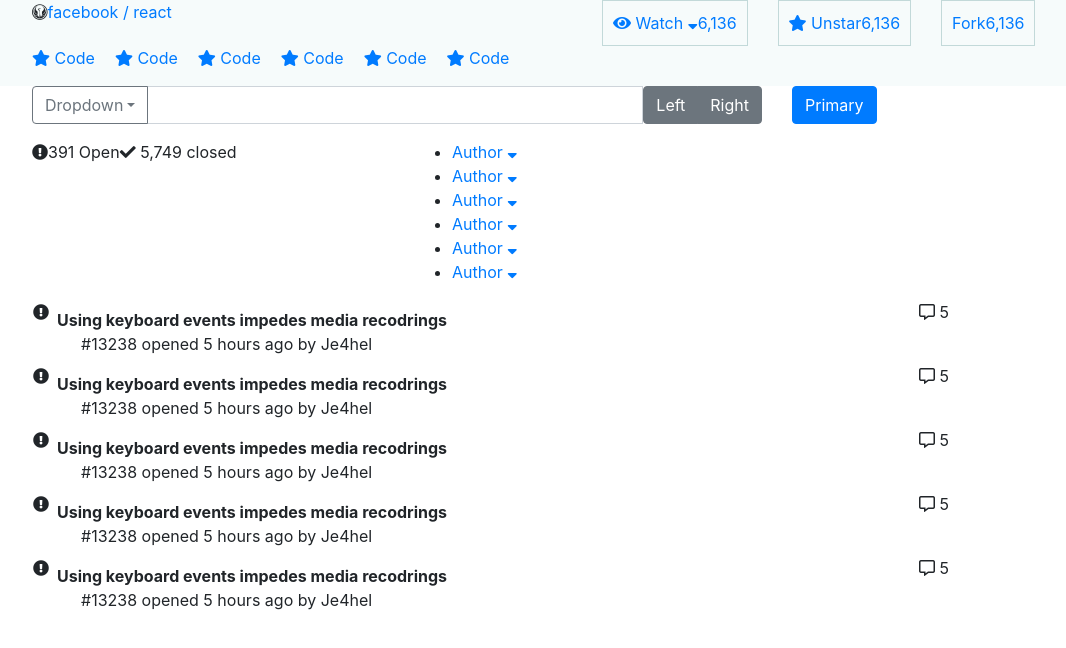
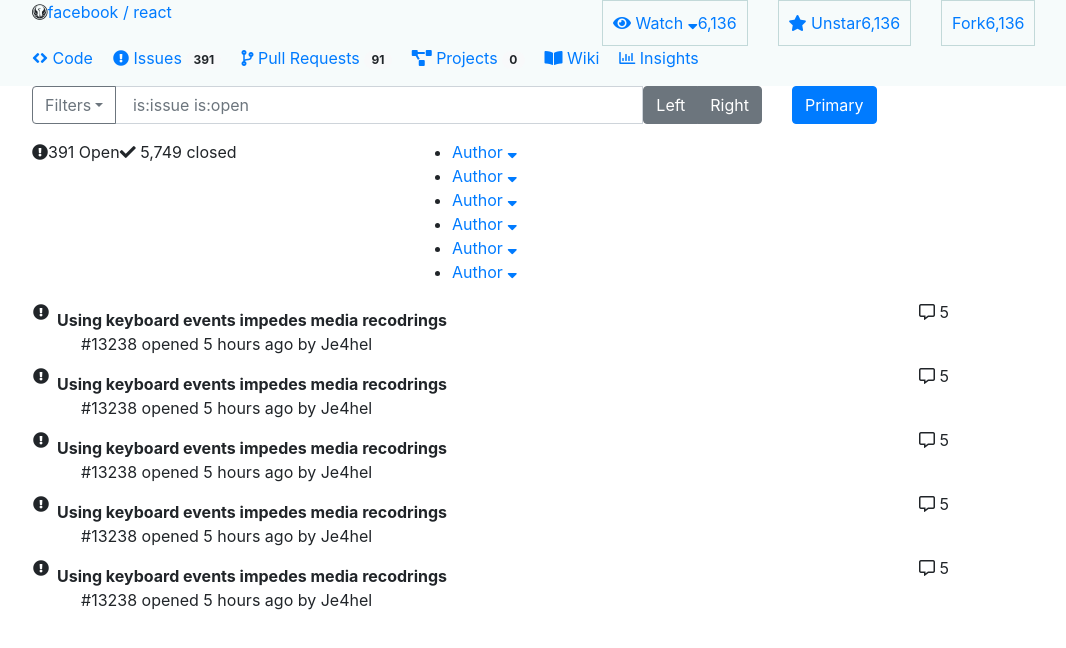
Before and after one commit to eb-arun/Github-Issues-Page-Sample, an Angular app: page / in a window 1280 px wide. Shown: the top 648 px of the page, without its empty margins (53-1119 px from the left). Built offline with nearby package versions, Linux system fonts and the light colour scheme.

Commit message:
HTML Changes

```diff
--- a/src/app/app.component.html
+++ b/src/app/app.component.html
@@ -30,27 +30,27 @@
           <ul class="headerLink">
             <li>
               <a href="#">
-                <i class="fas fa-star"></i> Code</a>
+                <i class="fas fa-angle-left"></i><i class="fas fa-angle-right"></i> Code</a>
             </li>
             <li>
               <a href="#">
-                <i class="fas fa-star"></i> Code</a>
+                <i class="fas fa-exclamation-circle"></i> Issues <span class="badge badge-pill badge-light">391</span></a>
             </li>
             <li>
               <a href="#">
-                <i class="fas fa-star"></i> Code</a>
+                <i class="fas fa-code-branch"></i> Pull Requests <span class="badge badge-pill badge-light">91</span></a>
             </li>
             <li>
               <a href="#">
-                <i class="fas fa-star"></i> Code</a>
+                <i class="fas fa-project-diagram"></i> Projects <span class="badge badge-pill badge-light">0</span></a>
             </li>
             <li>
               <a href="#">
-                <i class="fas fa-star"></i> Code</a>
+                <i class="fas fa-book-open"></i> Wiki</a>
             </li>
             <li>
               <a href="#">
-                <i class="fas fa-star"></i> Code</a>
+                <i class="far fa-chart-bar"></i> Insights</a>
             </li>
           </ul>
         </nav>
@@ -63,7 +63,7 @@
     <div class="col-sm-8">
       <div class="input-group mb-3">
         <div class="input-group-prepend">
-          <button class="btn btn-outline-secondary dropdown-toggle" type="button" data-toggle="dropdown" aria-haspopup="true" aria-expanded="false">Dropdown</button>
+          <button class="btn btn-outline-secondary dropdown-toggle" type="button" data-toggle="dropdown" aria-haspopup="true" aria-expanded="false">Filters</button>
           <div class="dropdown-menu">
             <a class="dropdown-item" href="#">Action</a>
             <a class="dropdown-item" href="#">Another action</a>
@@ -72,7 +72,7 @@
             <a class="dropdown-item" href="#">Separated link</a>
           </div>
         </div>
-        <input type="text" class="form-control" aria-label="Text input with dropdown button">
+        <input type="text" class="form-control" aria-label="Text input with dropdown button" placeholder=" is:issue is:open">
         <div class="btn-group" role="group" aria-label="Basic example">
           <button type="button" class="btn btn-secondary">Left</button>
           <button type="button" class="btn btn-secondary">Right</button>
```
